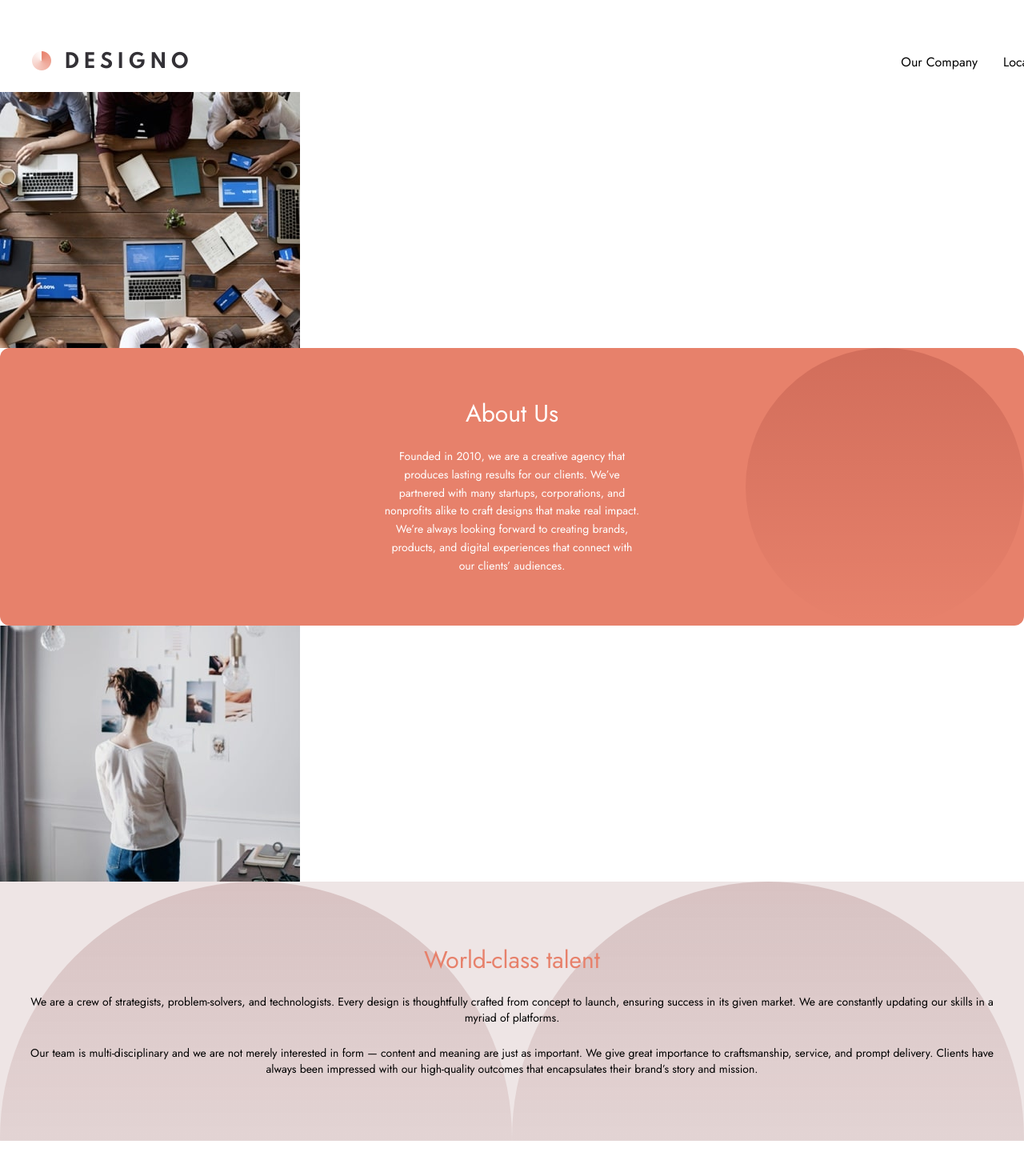
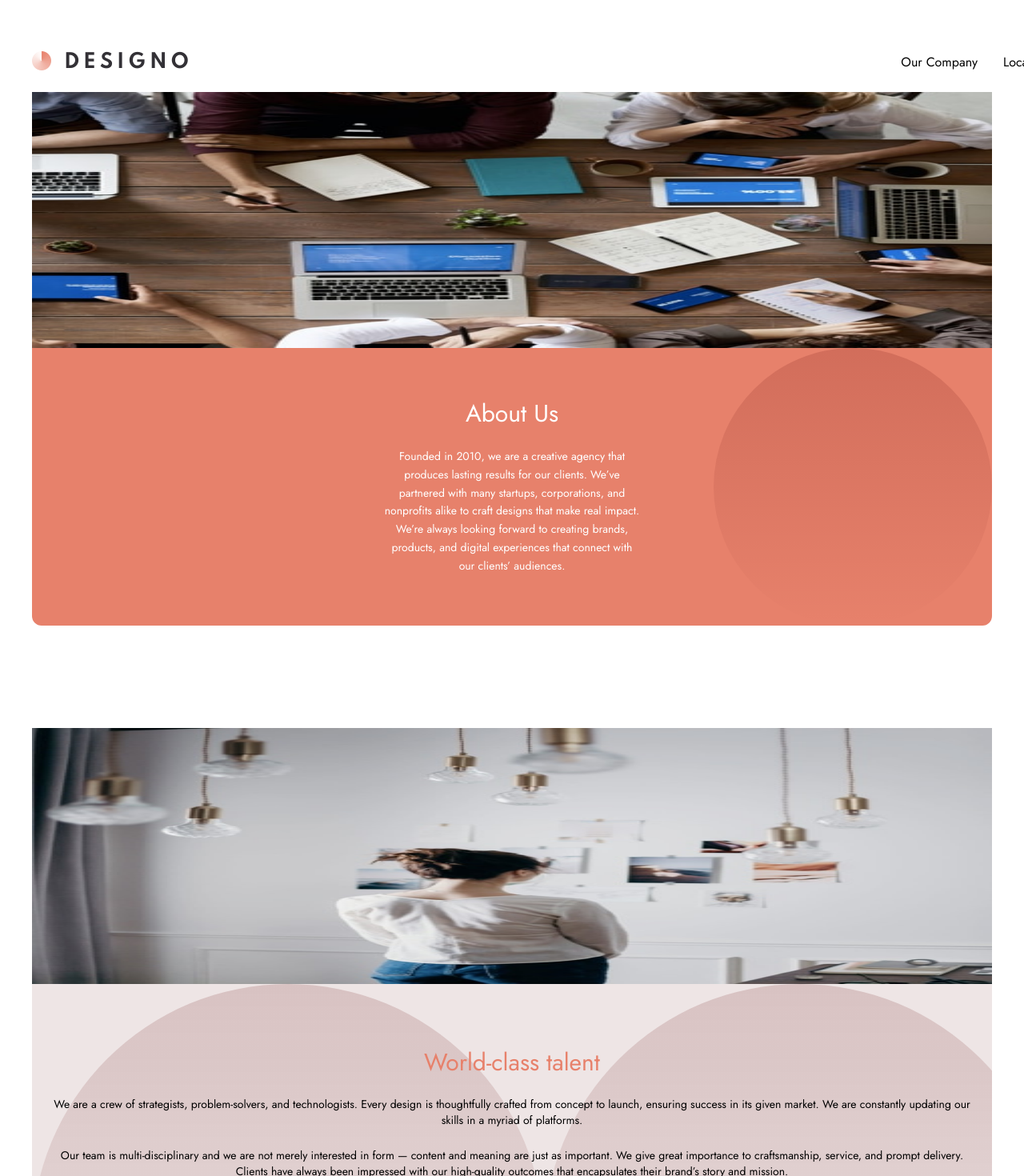
Before and after one commit to waldekglaz/designo, a Next.js app: page /company in a window 1280 px wide. Shown: the top 1470 px of the page at 80% size. Built offline with nearby package versions, Linux system fonts and the light colour scheme.

Commit message:
About page, mobile & tablet styles

```diff
--- /dev/null
+++ b/src/app/company/layout.tsx
@@ -0,0 +1,7 @@
+import React, { ReactNode } from "react";
+
+const CompanyLayout = ({ children }: { children: ReactNode }) => {
+  return <div className="md:mx-10">{children}</div>;
+};
+
+export default CompanyLayout;
--- a/src/app/company/page.tsx
+++ b/src/app/company/page.tsx
@@ -8,22 +8,52 @@ import IllustratedCard from "@/components/IllustratedCard/IllustratedCard";
 const Company = () => {
   return (
     <>
+      <div className="relative w-full min-h-80">
         <Image
           src="/assets/about/mobile/image-about-hero.jpg"
           alt="Picture of our office"
-        width={375}
-        height={320}
+          fill={true}
+          className="md:hidden"
         />
+        <Image
+          src="/assets/about/tablet/image-about-hero.jpg"
+          alt="Picture of our office"
+          fill={true}
+          className="hidden md:block md:rounded-t-xl"
+        />
+        <Image
+          src="/assets/about/desktop/image-about-hero.jpg"
+          alt="Picture of our office"
+          fill={true}
+          className="hidden xl:block"
+        />
+      </div>
+
       <HeroSecondary
         title="About Us"
         text="Founded in 2010, we are a creative agency that produces lasting results for our clients. We’ve partnered with many startups, corporations, and nonprofits alike to craft designs that make real impact. We’re always looking forward to creating brands, products, and digital experiences that connect with our clients’ audiences."
       />
+      <div className="relative w-full min-h-80 md:rounded-t-lg">
         <Image
           src="/assets/about/mobile/image-world-class-talent.jpg"
           alt="World class talent"
-        width={375}
-        height={320}
+          fill={true}
+          className="md:hidden"
         />
+        <Image
+          src="/assets/about/tablet/image-world-class-talent.jpg"
+          alt="World class talent"
+          fill={true}
+          className="hidden md:block md:rounded-t-xl"
+        />
+        <Image
+          src="/assets/about/desktop/image-world-class-talent.jpg"
+          alt="World class talent"
+          fill={true}
+          className="hidden xl:block"
+        />
+      </div>
+
       <TextCard
         title="World-class talent"
         text="We are a crew of strategists, problem-solvers, and technologists. Every design is thoughtfully crafted from concept to launch, ensuring success in its given market. We are constantly updating our skills in a myriad of platforms."
@@ -39,15 +69,30 @@ const Company = () => {
             btnText="See Location"
             alt={location.name}
             title={location.name}
+            noText={true}
           />
         ))}
       </section>
+      <div className="relative w-full min-h-80 md:rounded-t-lg">
         <Image
           src="/assets/about/mobile/image-real-deal.jpg"
-        width={375}
-        height={320}
           alt="gallery picture"
+          fill={true}
+          className="md:hidden"
         />
+        <Image
+          src="/assets/about/tablet/image-real-deal.jpg"
+          alt="gallery picture"
+          fill={true}
+          className="hidden md:block md:rounded-t-xl"
+        />
+        <Image
+          src="/assets/about/desktop/image-real-deal.jpg"
+          alt="gallery picture"
+          fill={true}
+          className="hidden xl:block"
+        />
+      </div>
       <TextCard
         title="The real deal"
         text="As strategic partners in our clients’ businesses, we are ready to take on any challenge as our own. Solving real problems require empathy and collaboration, and we strive to bring a fresh perspective to every opportunity. We make design and technology more accessible and give you tools to measure success."
--- a/src/app/page.tsx
+++ b/src/app/page.tsx
@@ -32,7 +32,7 @@ export default function Home() {
           );
         })}
       </section>
-      <section className="xl:w-[1111px] mx-auto xl:flex">
+      <section className="xl:w-[1111px] mx-auto md:px-11 xl:flex">
         <IllustratedCard
           src="/assets/home/desktop/illustration-passionate.svg"
           title="passionate"
--- a/src/components/Footer/Footer.tsx
+++ b/src/components/Footer/Footer.tsx
@@ -22,7 +22,7 @@ const Footer = () => {
 
         <Button text="Get in touch" href="/contact" />
       </div>
-      <div className="px-4 bg-[#1D1C1E] pt-60 pb-16 text-white text-center xl:px-40 xl:w-[1440px] xl:mx-auto">
+      <div className="px-4 bg-[#1D1C1E] pt-60 pb-16 text-white text-center md:px-11 xl:px-40 xl:w-[1440px] xl:mx-auto">
         <Link href="/">
           <Image
             className="mx-auto md:ml-0"
--- a/src/components/Hero/Hero.tsx
+++ b/src/components/Hero/Hero.tsx
@@ -15,18 +15,18 @@ const Hero = () => {
           fully responsive websites, app design, and engaging brand experiences.
           Find out more about our services.
         </p>
-        <Button text="learn more" href="/services/webdesign" />
+        <Button text="learn more3" href="services/webdesign" />
       </div>
 
       <Image
-        className="mx-auto mt-[-50px] md:hidden"
+        className="mx-auto mt-3  md:hidden"
         src="/assets/home/desktop/image-hero-phone.png"
-        width={390}
-        height={673}
+        width={280}
+        height={573}
         alt="hero phone"
       />
       <Image
-        className="mx-auto mt-[-50px] md:block hidden xl:hidden"
+        className="mx-auto  md:block hidden xl:hidden"
         src="/assets/home/desktop/image-hero-phone.png"
         width={590}
         height={673}
--- a/src/components/HeroSecondary/HeroSecondary.tsx
+++ b/src/components/HeroSecondary/HeroSecondary.tsx
@@ -7,7 +7,7 @@ interface HeroSecondaryProps {
 
 const HeroSecondary = ({ title, text }: HeroSecondaryProps) => {
   return (
-    <div className="bg-hero-pattern bg-right-top  bg-contain  bg-no-repeat bg-orange text-center py-28 text-white px-6 md:rounded-xl md:py-16">
+    <div className="bg-hero-pattern bg-right-top  bg-contain  bg-no-repeat bg-orange text-center py-28 text-white px-6 md:rounded-xl md:py-16 md:rounded-t-none md:mb-32">
       <h1 className="text-3xl mb-6">{title}</h1>
       <p className="text-sm leading-relaxed md:w-80 mx-auto ">{text}</p>
     </div>
--- a/src/components/IllustratedCard/IllustratedCard.tsx
+++ b/src/components/IllustratedCard/IllustratedCard.tsx
@@ -10,6 +10,7 @@ interface IllustratedCardProps {
   btn?: boolean;
   link?: string | React.AnchorHTMLAttributes<HTMLAnchorElement>;
   btnText?: string;
+  noText?: boolean;
 }
 
 const IllustratedCard = ({
@@ -20,9 +21,14 @@ const IllustratedCard = ({
   btn,
   link = "", // Provide a default value for the link prop
   btnText,
+  noText,
 }: IllustratedCardProps) => {
   return (
-    <div className="flex flex-col items-center text-center px-6 mb-20 md:flex-row md:text-left md:gap-12 xl:flex-col xl:text-center">
+    <div
+      className={`flex flex-col items-center text-center px-6 mb-20   md:gap-12 xl:flex-col xl:text-center ${
+        !noText && "md:flex-row md:text-left"
+      }`}
+    >
       <Image
         className="bg-hero-pattern bg-no-repeat bg-contain bg-center"
         src={src}
--- a/src/components/ServiceCard/ServiceCard.tsx
+++ b/src/components/ServiceCard/ServiceCard.tsx
@@ -10,14 +10,20 @@ interface ServiceCardProps {
 
 const ServiceCard = ({ src, alt, title, text }: ServiceCardProps) => {
   return (
-    <div className="flex flex-col items-center text-center px-6 mb-8 rounded-lg max-w-[327px] mx-auto md:flex-row md:justify-center md:max-w-max">
-      <Image src={src} alt={alt} width={327} height={320} />
-      <div className="bg-[#FDF3F0] p-8 rounded-b-xl md:px-8 md:py-28">
+    <div className="flex flex-col items-center text-center px-6 mb-8 rounded-lg max-w-[327px] mx-auto md:flex-row md:justify-center md:max-w-max ">
+      <Image
+        src={src}
+        alt={alt}
+        width={327}
+        height={320}
+        sizes="(min-width: 768px) 338px, 320px"
+      />
+      <div className="bg-[#FDF3F0] p-8 rounded-b-xl md:px-8 md:py-28 md:max-h-[298px] md:rounded-none md:pr-11">
         {" "}
         <h2 className="text-orange uppercase tracking-wides text-xl mb-4 ">
           {title}
         </h2>
-        <p className="text-sm">{text}</p>
+        <p className="text-sm md:text-base">{text}</p>
       </div>
     </div>
   );
--- a/src/components/TextCard/TextCard.tsx
+++ b/src/components/TextCard/TextCard.tsx
@@ -8,7 +8,7 @@ interface TextCardProps {
 
 const TextCard = ({ title, text, text2 }: TextCardProps) => {
   return (
-    <div className="bg-hero-pattern bg-[rgba(93,2,2,0.1)] py-20 px-6 text-center">
+    <div className="bg-hero-pattern bg-[rgba(93,2,2,0.1)] py-20 px-6 text-center md:rounded-b-xl">
       <h2 className="text-3xl text-orange mb-6">{title}</h2>
       <p className="text-sm mb-6">{text}</p>
       <p className="text-sm">{text2}</p>
```
Lines whose indentation alone changed are shown as unchanged.
